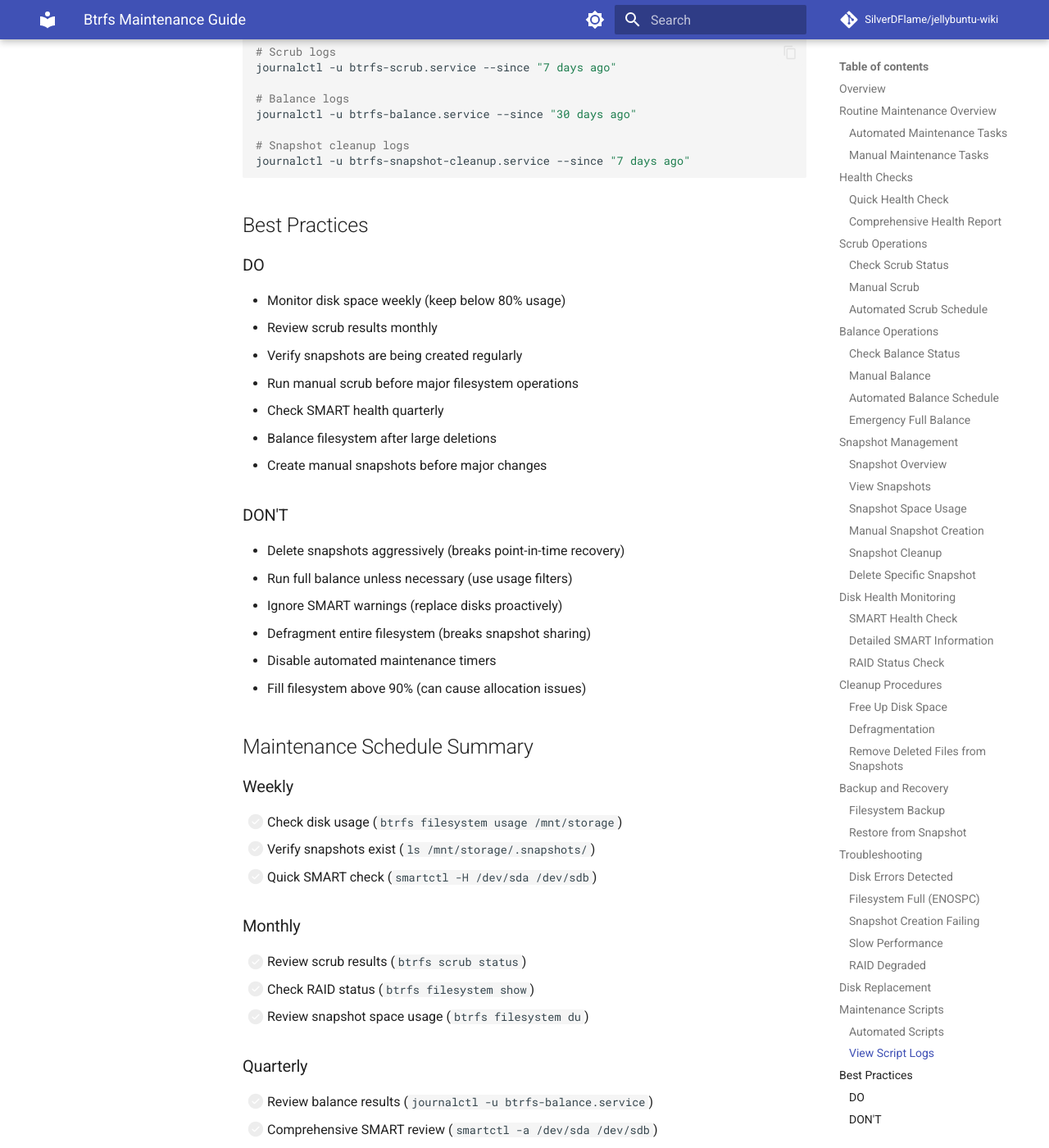
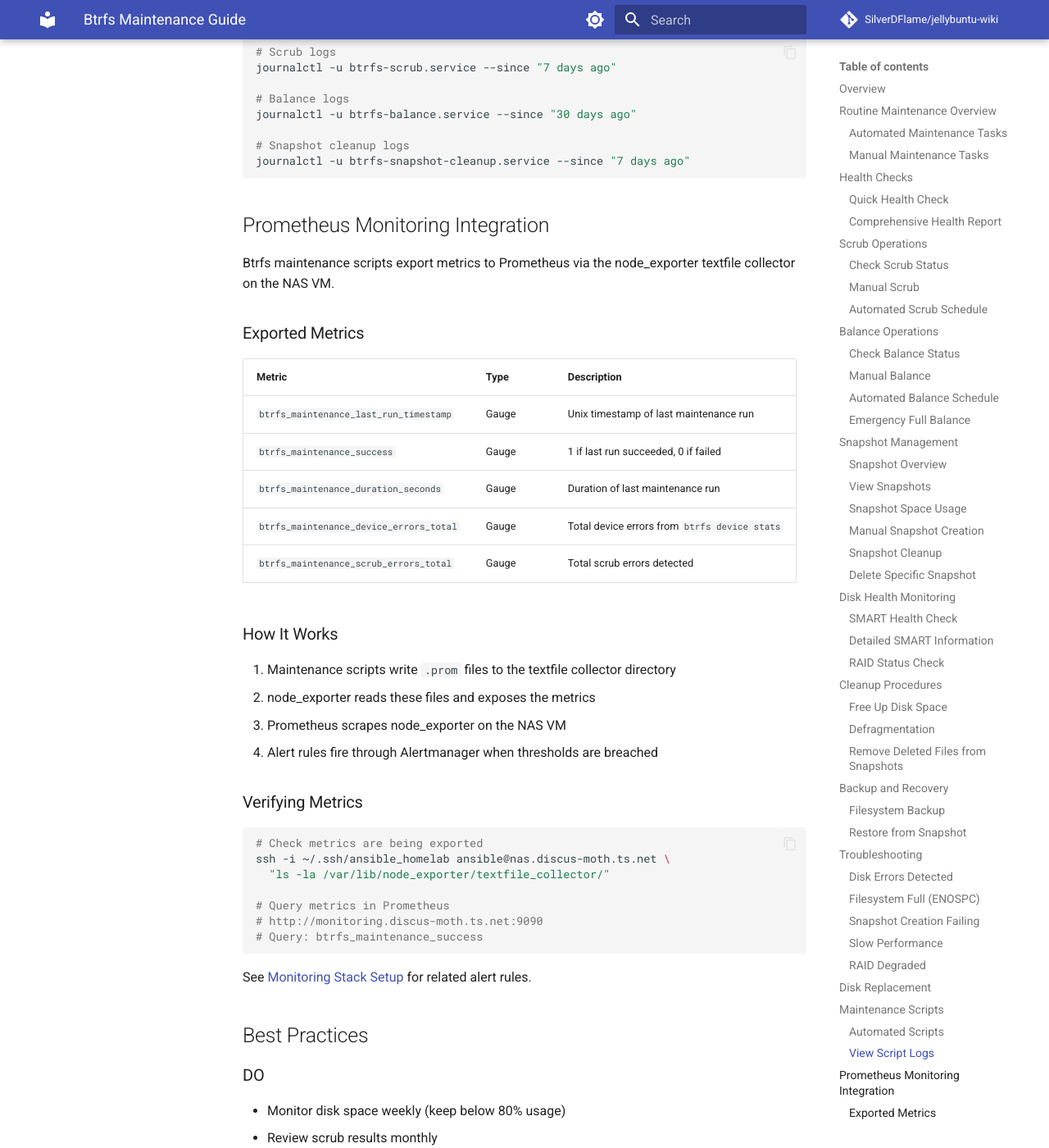
Before and after one commit to SilverDFlame/jellybuntu-wiki, an MkDocs documentation site: the page built from docs/maintenance/btrfs-maintenance.md, in a window 1280 px wide and 1400 px high, scrolled down 15626 px. Shown: the whole window at 82% size. Built offline with MkDocs 1.6.1 and Material for MkDocs 9.7.7, drawn with Linux system fonts in a browser that asks for light colours; comment, search, counter and statistics services are not loaded.

Commit message:
docs: Add Btrfs Prometheus monitoring metrics and alert rules
Document node_exporter textfile collector integration for Btrfs maintenance
metrics (last_run_timestamp, success, duration_seconds, device_errors_total,
scrub_errors_total). Add corresponding alert rules to monitoring stack docs:
BtrfsMaintenanceStale, BtrfsMaintenanceFailed, BtrfsScrubErrors,
BtrfsDeviceErrorsFromMaintenance.

Co-Authored-By: Claude Opus 4.6 <noreply@anthropic.com>

````diff
--- a/docs/maintenance/btrfs-maintenance.md
+++ b/docs/maintenance/btrfs-maintenance.md
@@ -745,6 +745,43 @@ journalctl -u btrfs-balance.service --since "30 days ago"
 journalctl -u btrfs-snapshot-cleanup.service --since "7 days ago"
 ```
 
+## Prometheus Monitoring Integration
+
+Btrfs maintenance scripts export metrics to Prometheus via the node_exporter
+textfile collector on the NAS VM.
+
+### Exported Metrics
+
+| Metric | Type | Description |
+|--------|------|-------------|
+| `btrfs_maintenance_last_run_timestamp` | Gauge | Unix timestamp of last maintenance run |
+| `btrfs_maintenance_success` | Gauge | 1 if last run succeeded, 0 if failed |
+| `btrfs_maintenance_duration_seconds` | Gauge | Duration of last maintenance run |
+| `btrfs_maintenance_device_errors_total` | Gauge | Total device errors from `btrfs device stats` |
+| `btrfs_maintenance_scrub_errors_total` | Gauge | Total scrub errors detected |
+
+### How It Works
+
+1. Maintenance scripts write `.prom` files to the textfile collector directory
+2. node_exporter reads these files and exposes the metrics
+3. Prometheus scrapes node_exporter on the NAS VM
+4. Alert rules fire through Alertmanager when thresholds are breached
+
+### Verifying Metrics
+
+```bash
+# Check metrics are being exported
+ssh -i ~/.ssh/ansible_homelab ansible@nas.discus-moth.ts.net \
+  "ls -la /var/lib/node_exporter/textfile_collector/"
+
+# Query metrics in Prometheus
+# http://monitoring.discus-moth.ts.net:9090
+# Query: btrfs_maintenance_success
+```
+
+See [Monitoring Stack Setup](../configuration/monitoring-stack-setup.md) for
+related alert rules.
+
 ## Best Practices
 
 ### DO
````
Also changed, not shown: docs/configuration/monitoring-stack-setup.md (+4 -0 lines).
